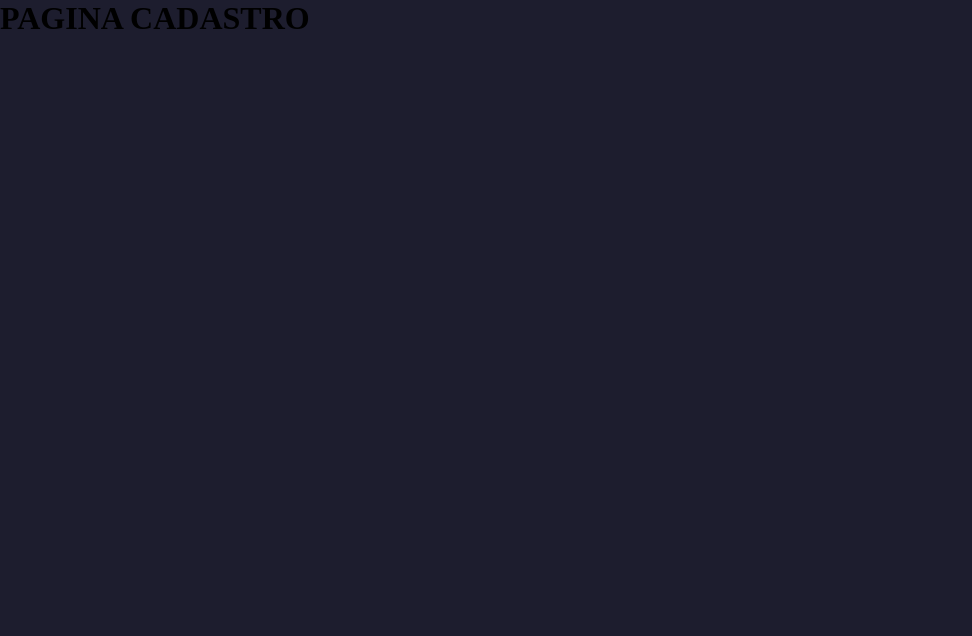
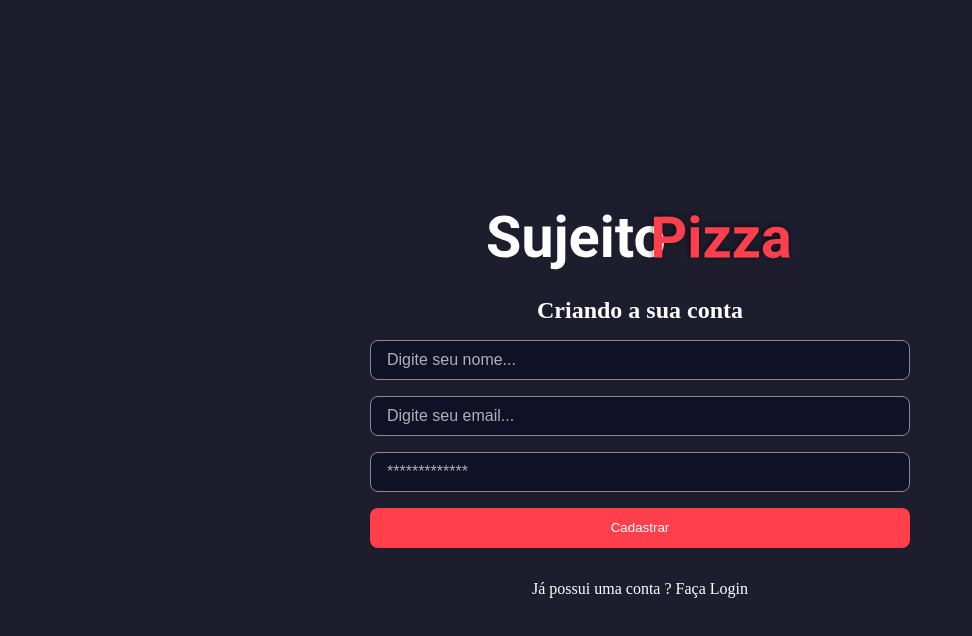
Before and after one commit to dezoliveira/frontend, a Next.js app: page /signup in a window 1280 px wide. Shown: the top 636 px of the page, without its empty margins (0-972 px from the left). Built offline with nearby package versions, Linux system fonts and the light colour scheme.

Commit message:
create signup page

```diff
--- a/src/app/page.module.scss
+++ b/src/app/page.module.scss
@@ -14,6 +14,10 @@
   justify-content: center;
   gap: 16px;
   width: 600px;
+
+  h1 {
+    color: var(--white);
+  }
 
   form {
     color: var(--white);
--- a/src/app/signup/page.tsx
+++ b/src/app/signup/page.tsx
@@ -1,9 +1,59 @@
+import Image from "next/image"
+import Link from "next/link"
+import styles from '../page.module.scss'
+import logoImg from '/public/logo.svg'
+
 export default function Signup() {
 	return (
 		<>
-			<main>
-				<h1>PAGINA CADASTRO</h1>
-			</main>
+			<div className={styles.containerCenter}>
+				<Image
+					src={logoImg}
+					alt="Logo da pizzaria"
+				/>
+
+				<section className={styles.login}>
+					<h1>Criando a sua conta</h1>
+					<form>
+						{/* nome */}
+						<input
+            	type='text'
+            	required
+            	name="name"
+            	placeholder="Digite seu nome..."
+            	className={styles.input}
+          	/>
+
+						{/* email */}
+						<input
+							type='email'
+							required
+							name="email"
+							placeholder="Digite seu email..."
+							className={styles.input}
+						/>
+
+						{/* password */}
+						<input
+							type="password"
+							required
+							name="password"
+							placeholder="*************"
+							className={styles.input}
+						/>
+
+						<button type="submit" className={styles.button}>
+							Cadastrar
+						</button>
+					</form>
+
+					<Link href="/" className={styles.text}>
+						Já possui uma conta ? Faça Login
+					</Link>
+
+				</section>
+
+			</div>
 		</>
 	)
 }
```
